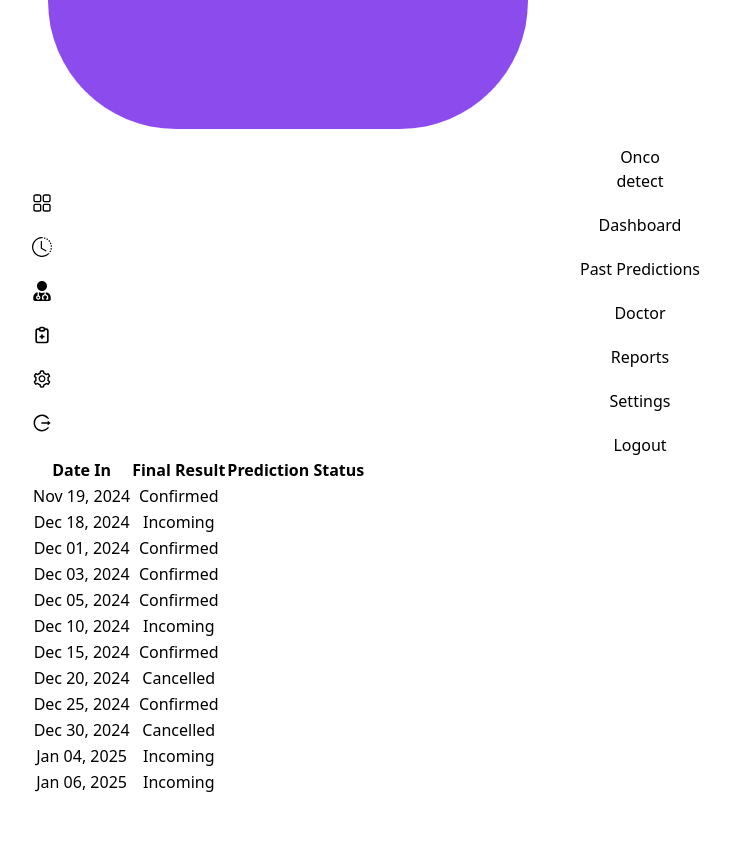
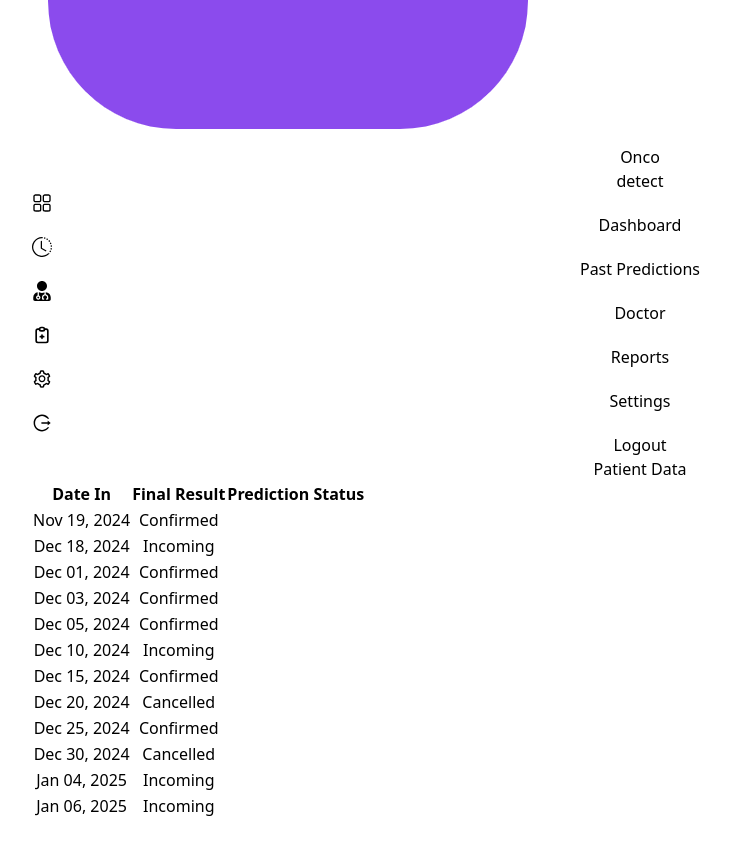
Before and after one commit to ShenalSen/OncoDetect, a React (Vite) app in the folder frontend/: page /past-predictions in a window 1280 px wide. Shown: the part 399-1250 px from the top of the page, without its empty margins (0-730 px from the left). Before the commit the page ends 1226 px from the top, so only its background shows below. Built offline with nearby package versions, Linux system fonts and the light colour scheme.

Commit message:
Implement visual containment for Patient Data in Past Predictions component with enhanced box styling

```diff
--- a/frontend/src/Pages/PredictionTable.jsx
+++ b/frontend/src/Pages/PredictionTable.jsx
@@ -16,10 +16,12 @@ const data = [
 ];
 const PastPredictions = () => {
   return (
-      <div className="bg-white shadow-lg rounded-lg p-4 max-w-4xl mx-auto mt-5">
+      <div className="flex justify-center my-6">
+          <div className="bg-white shadow-lg rounded-lg p-4 max-w-4xl">
+              <h2 className="text-lg font-semibold mb-3">Patient Data</h2>
               <div className="overflow-x-auto">
                   <table className="table-auto w-full text-sm text-left text-gray-500">
-                  <thead className="text-xs text-gray-700 uppercase bg-gray-100">
+                      <thead className="text-xs text-gray-700 uppercase bg-gray-50">
                           <tr>
                               <th scope="col" className="px-4 py-2">Date In</th>
                               <th scope="col" className="px-4 py-2">Final Result</th>
@@ -28,7 +30,7 @@ const PastPredictions = () => {
                       </thead>
                       <tbody>
                           {data.map((item, index) => (
-                          <tr key={index} className="bg-white border-b">
+                              <tr key={index} className="bg-white border-b hover:bg-gray-50">
                                   <td className="px-4 py-2">{item.dateIn}</td>
                                   <td className="px-4 py-2">{item.finalResult}</td>
                                   <td className="px-4 py-2">{item.status}</td>
@@ -38,6 +40,7 @@ const PastPredictions = () => {
                   </table>
               </div>
           </div>
+      </div>
   );
 };
 
```
Lines whose indentation alone changed are shown as unchanged.
